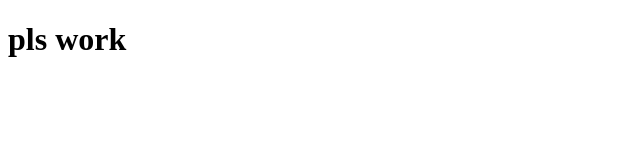
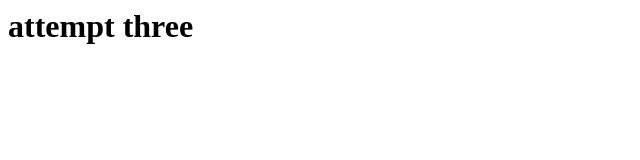
Before and after one commit to t1n4z7/book-review, a plain HTML site: page index.html in a window 1280 px wide. Shown: the whole page, without its empty margins (0-640 px from the left). Drawn offline with Linux system fonts and the light colour scheme.

Commit message:
Update index.html

```diff
--- a/index.html
+++ b/index.html
@@ -1,16 +1 @@
-<!doctype html>
-<html lang="en">
-
-<head>
-    <meta charset="utf-8">
-    <title>attempt</title>
-    <link rel="stylesheet" href=#>
-</head>
-
-<body>
-    <header>
-      <h1>pls work</h1>
-
-    </header>
-</body>
-</html>
+<h1>attempt three</h1>
```
